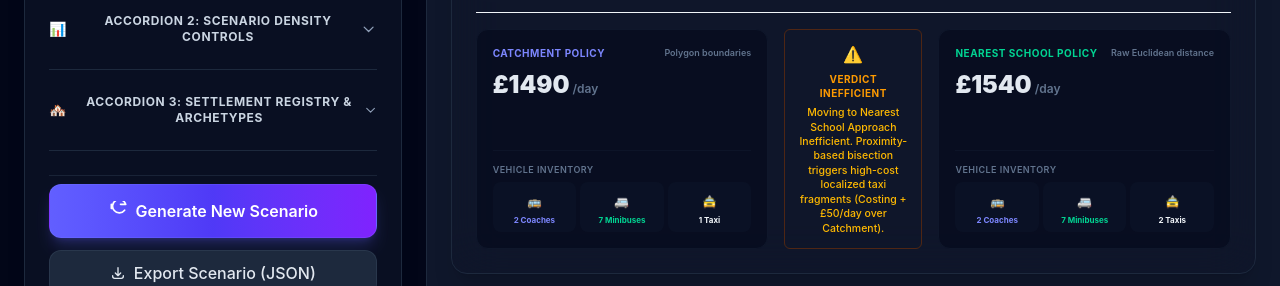
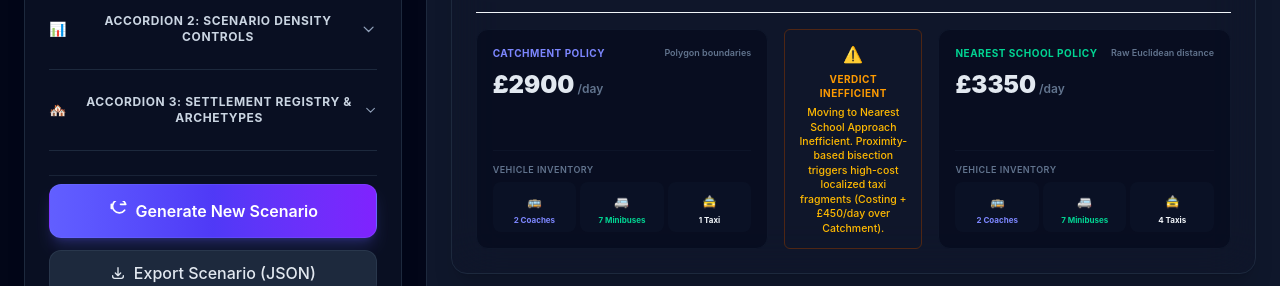
Before and after one commit to robgrant7/stag.policy.model, a React (Vite) app: page / in a window 1280 px wide. Shown: the part 502-788 px from the top of the page. Built offline with nearby package versions, Linux system fonts and the light colour scheme.

Commit message:
Amend vehicle costing engine defaults (Taxi capacity 2 at £150/day, Minibus £250/day, Coach £500/day with threshold 17) and update UI sliders

```diff
--- a/src/App.tsx
+++ b/src/App.tsx
@@ -34,13 +34,13 @@ function App() {
 
   // Vehicle Parameter States
   const [coachCapacity, setCoachCapacity] = useState<number>(50);
-  const [coachThreshold, setCoachThreshold] = useState<number>(30);
-  const [coachCost, setCoachCost] = useState<number>(300);
+  const [coachThreshold, setCoachThreshold] = useState<number>(17);
+  const [coachCost, setCoachCost] = useState<number>(500);
   const [minibusCapacity, setMinibusCapacity] = useState<number>(16);
   const [minibusThreshold, setMinibusThreshold] = useState<number>(8);
-  const [minibusCost, setMinibusCost] = useState<number>(120);
-  const [taxiCapacity, setTaxiCapacity] = useState<number>(4);
-  const [taxiCost, setTaxiCost] = useState<number>(50);
+  const [minibusCost, setMinibusCost] = useState<number>(250);
+  const [taxiCapacity, setTaxiCapacity] = useState<number>(2);
+  const [taxiCost, setTaxiCost] = useState<number>(150);
 
   // 3. Scenario Data State
   const [households, setHouseholds] = useState<Household[]>([]);
--- a/src/components/ControlPanel.tsx
+++ b/src/components/ControlPanel.tsx
@@ -166,9 +166,9 @@ export const ControlPanel: React.FC<ControlPanelProps> = ({
                 </div>
                 <input
                   type="range"
-                  min="20"
-                  max="100"
-                  step="5"
+                  min="50"
+                  max="300"
+                  step="10"
                   value={taxiCost}
                   onChange={(e) => onChangeTaxiCost(parseInt(e.target.value))}
                   className="w-full h-1 bg-slate-900 rounded appearance-none cursor-pointer accent-rose-500 border border-slate-855"
@@ -221,9 +221,9 @@ export const ControlPanel: React.FC<ControlPanelProps> = ({
                 </div>
                 <input
                   type="range"
-                  min="60"
-                  max="200"
-                  step="5"
+                  min="100"
+                  max="400"
+                  step="10"
                   value={minibusCost}
                   onChange={(e) => onChangeMinibusCost(parseInt(e.target.value))}
                   className="w-full h-1 bg-slate-900 rounded appearance-none cursor-pointer accent-emerald-500 border border-slate-855"
@@ -260,9 +260,9 @@ export const ControlPanel: React.FC<ControlPanelProps> = ({
                 </div>
                 <input
                   type="range"
-                  min="20"
-                  max="50"
-                  step="5"
+                  min="10"
+                  max="40"
+                  step="1"
                   value={coachThreshold}
                   onChange={(e) => onChangeCoachThreshold(parseInt(e.target.value))}
                   className="w-full h-1 bg-slate-900 rounded appearance-none cursor-pointer accent-indigo-500 border border-slate-855"
@@ -276,9 +276,9 @@ export const ControlPanel: React.FC<ControlPanelProps> = ({
                 </div>
                 <input
                   type="range"
-                  min="150"
-                  max="500"
-                  step="10"
+                  min="200"
+                  max="800"
+                  step="20"
                   value={coachCost}
                   onChange={(e) => onChangeCoachCost(parseInt(e.target.value))}
                   className="w-full h-1 bg-slate-900 rounded appearance-none cursor-pointer accent-indigo-500 border border-slate-855"
--- a/src/utils/generator.ts
+++ b/src/utils/generator.ts
@@ -1100,13 +1100,13 @@ export function calculateFinancials(
   centers: SettlementCenter[],
   schools: School[] = [],
   coachCapacity: number = 50,
-  coachThreshold: number = 30,
-  coachCost: number = 300,
+  coachThreshold: number = 17,
+  coachCost: number = 500,
   minibusCapacity: number = 16,
   minibusThreshold: number = 8,
-  minibusCost: number = 120,
-  taxiCapacity: number = 4,
-  taxiCost: number = 50,
+  minibusCost: number = 250,
+  taxiCapacity: number = 2,
+  taxiCost: number = 150,
   overlapRule: 'community' | 'legacy_slider' = 'community',
   legacySplit: { a: number; b: number; c: number } = { a: 40, b: 30, c: 30 },
   attractiveness: Record<string, number> = {}
```
